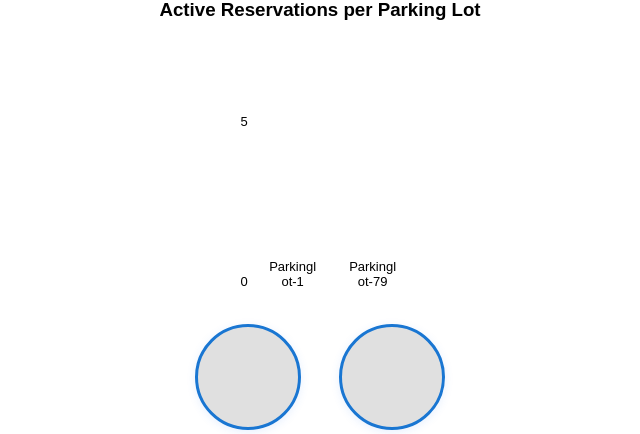
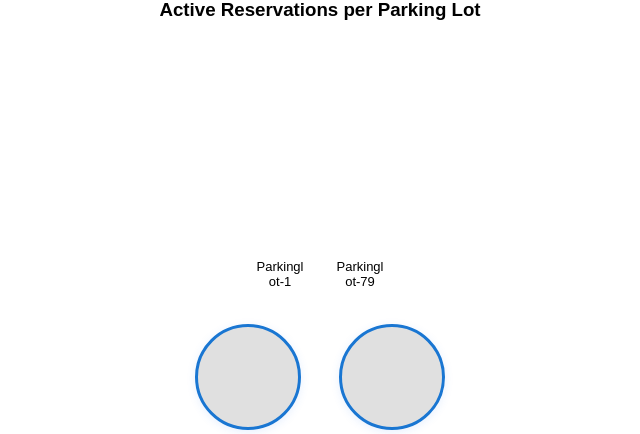
Before and after one commit to parvathisupreeth/vehicleparking, a Flask app: page /analytics in a window 1280 px wide. Shown: the part 157-591 px from the top of the page, without its empty margins (320-960 px from the left). Run offline with Flask 3, Linux system fonts and the light colour scheme; a user stored in the database is signed in; data comes from the database, SQL or seed files in the repository; both versions use the stored data as it was after the commit.

Commit message:
Final update: routes, logic, templates, and models fully updated

```diff
--- a/templates/admin_analytics.html
+++ b/templates/admin_analytics.html
@@ -30,6 +30,7 @@
             min-height: 250px;
             margin: 0 auto;
         }
+        /*
         .y-axis {
             display: flex;
             flex-direction: column;
@@ -45,11 +46,15 @@
             justify-content: flex-end;
             padding-right: 6px;
         }
+        */
         .bars {
             display: flex;
             align-items: end;
             gap: 26px;
             height: 200px;
+            /* Expand bars container to horizontally fill space left by y-axis removal */
+            width: 100%;
+            justify-content: center;
         }
         .bar-item {
             display: flex;
@@ -154,13 +159,9 @@
         <div class="vertical-bargraph-container">
             <h3>Active Reservations per Parking Lot</h3>
             <div class="vertical-bargraph">
-                <div class="y-axis">
+                <!-- y-axis removed to hide numbers -->
+                <div class="bars">
                     {% set max_reserve = lots|map(attribute='occupied')|max %}
-                    {% for tick in range((max_reserve//5+1)*5, -1, -5) %}
-                        <div class="y-tick">{{ tick }}</div>
-                    {% endfor %}
-                </div>
-                <div class="bars">
                     {% for lot in lots %}
                         <div class="bar-item">
                             <div class="bar"
@@ -179,8 +180,8 @@
                 <div>
                     <div class="pie-chart"
                          style="background: conic-gradient(
-                             #43A047 0% {{ lot.usage_percent }}%,
-                             #E0E0E0 {{ lot.usage_percent }}% 100%
+                            #43A047 0% {{ lot.usage_percent }}%,
+                            #E0E0E0 {{ lot.usage_percent }}% 100%
                          );"
                          title="{{ lot.name }}: {{ lot.usage_percent }}% occupied"></div>
                     <div class="pie-chart-text">{{ lot.name }}</div>
```
Also changed, not shown: instance/parking_lot.db.
